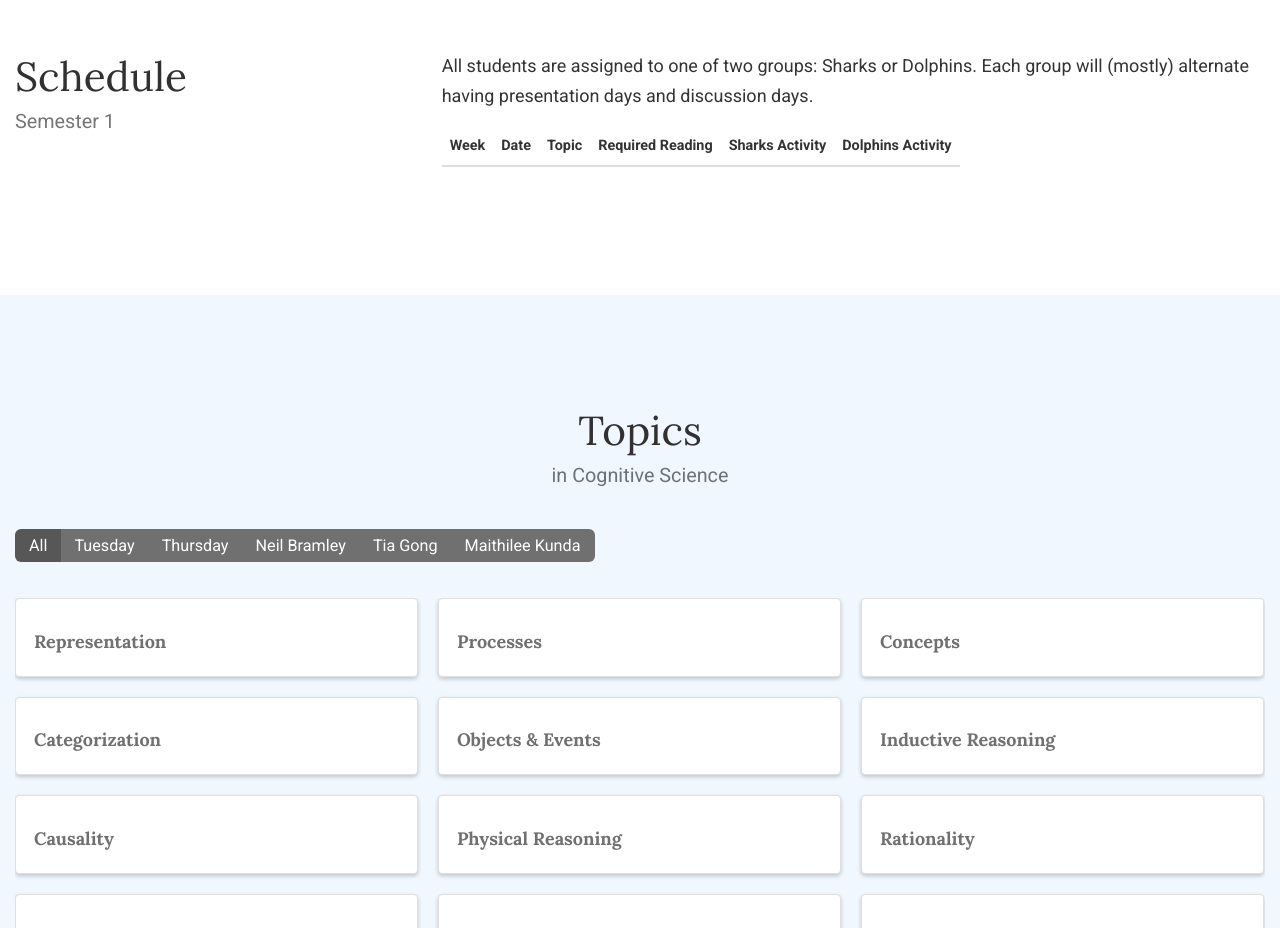
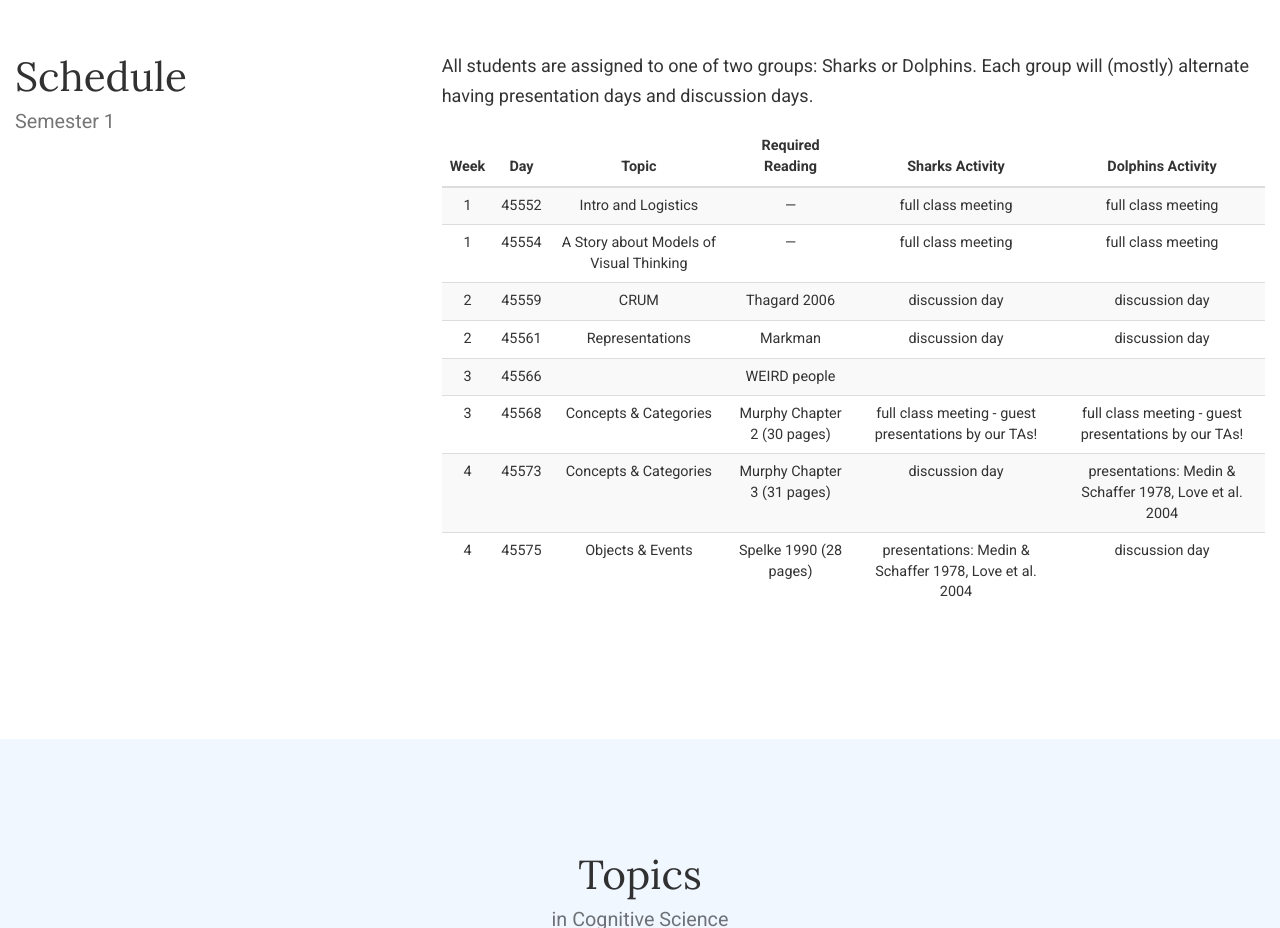
Before and after one commit to mkunda/scm24, a plain HTML site: page index.html in a window 1280 px wide. Shown: the part 1080-2008 px from the top of the page. Drawn offline with nearby package versions, Linux system fonts and the light colour scheme; some icons are missing.

Commit message:
schedule draft 2

```diff
--- a/index.html
+++ b/index.html
@@ -939,13 +939,79 @@
 <thead>
 <tr>
 <th style="text-align:center">Week</th>
-<th style="text-align:center">Date</th>
+<th style="text-align:center">Day</th>
 <th style="text-align:center">Topic</th>
 <th style="text-align:center">Required Reading</th>
 <th style="text-align:center">Sharks Activity</th>
 <th style="text-align:center">Dolphins Activity</th>
 </tr>
 </thead>
+<tbody>
+<tr>
+<td style="text-align:center">1</td>
+<td style="text-align:center">45552</td>
+<td style="text-align:center">Intro and Logistics</td>
+<td style="text-align:center">&mdash;</td>
+<td style="text-align:center">full class meeting</td>
+<td style="text-align:center">full class meeting</td>
+</tr>
+<tr>
+<td style="text-align:center">1</td>
+<td style="text-align:center">45554</td>
+<td style="text-align:center">A Story about Models of Visual Thinking</td>
+<td style="text-align:center">&mdash;</td>
+<td style="text-align:center">full class meeting</td>
+<td style="text-align:center">full class meeting</td>
+</tr>
+<tr>
+<td style="text-align:center">2</td>
+<td style="text-align:center">45559</td>
+<td style="text-align:center">CRUM</td>
+<td style="text-align:center">Thagard 2006</td>
+<td style="text-align:center">discussion day</td>
+<td style="text-align:center">discussion day</td>
+</tr>
+<tr>
+<td style="text-align:center">2</td>
+<td style="text-align:center">45561</td>
+<td style="text-align:center">Representations</td>
+<td style="text-align:center">Markman</td>
+<td style="text-align:center">discussion day</td>
+<td style="text-align:center">discussion day</td>
+</tr>
+<tr>
+<td style="text-align:center">3</td>
+<td style="text-align:center">45566</td>
+<td style="text-align:center"></td>
+<td style="text-align:center">WEIRD people</td>
+<td style="text-align:center"></td>
+<td style="text-align:center"></td>
+</tr>
+<tr>
+<td style="text-align:center">3</td>
+<td style="text-align:center">45568</td>
+<td style="text-align:center">Concepts &amp; Categories</td>
+<td style="text-align:center">Murphy Chapter 2 (30 pages)</td>
+<td style="text-align:center">full class meeting - guest presentations by our TAs!</td>
+<td style="text-align:center">full class meeting - guest presentations by our TAs!</td>
+</tr>
+<tr>
+<td style="text-align:center">4</td>
+<td style="text-align:center">45573</td>
+<td style="text-align:center">Concepts &amp; Categories</td>
+<td style="text-align:center">Murphy Chapter 3 (31 pages)</td>
+<td style="text-align:center">discussion day</td>
+<td style="text-align:center">presentations: Medin &amp; Schaffer 1978, Love et al. 2004</td>
+</tr>
+<tr>
+<td style="text-align:center">4</td>
+<td style="text-align:center">45575</td>
+<td style="text-align:center">Objects &amp; Events</td>
+<td style="text-align:center">Spelke 1990 (28 pages)</td>
+<td style="text-align:center">presentations: Medin &amp; Schaffer 1978, Love et al. 2004</td>
+<td style="text-align:center">discussion day</td>
+</tr>
+</tbody>
 </table>
 
   </div>
```
